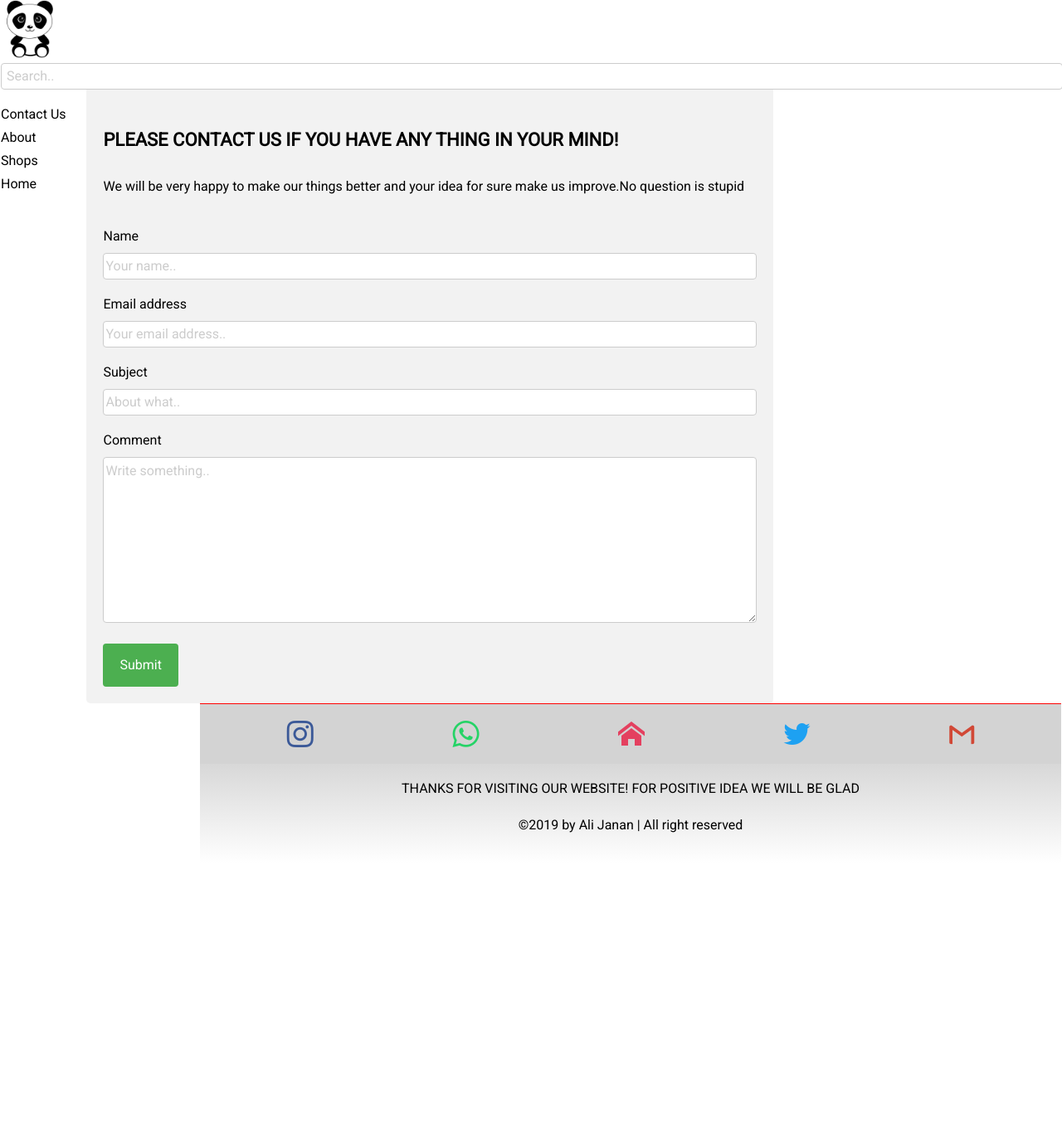
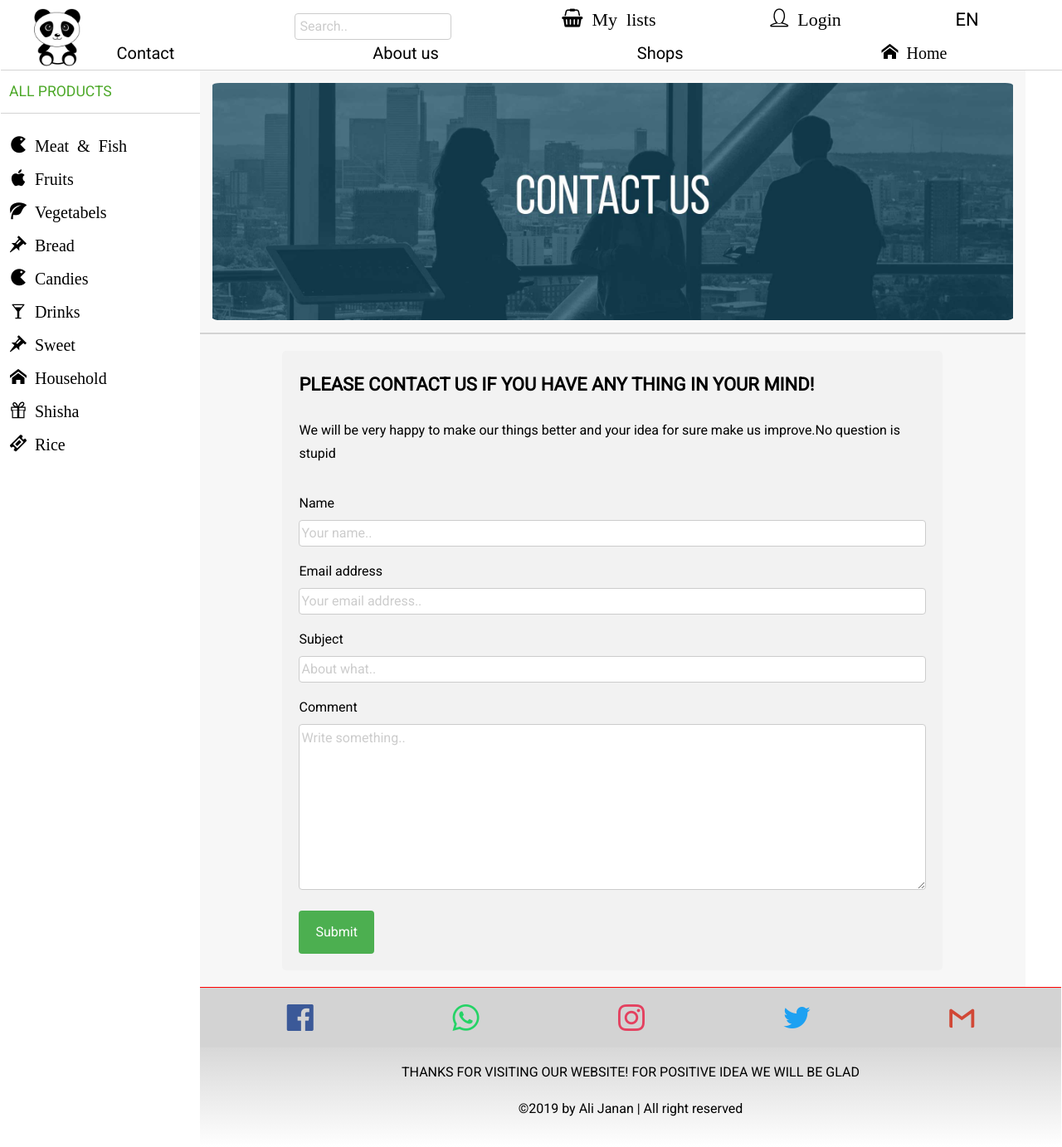
Before and after one commit to Ali-Janan/WebSite, a PHP site: page /contact-us.html in a window 1280 px wide. Shown: the whole page at 83% size. Before the commit the page ends 1004 px from the top, so only its background shows below. Run offline with PHP 8.4, Linux system fonts and the light colour scheme; some web fonts are replaced.

Commit message:
update the contact-us file with new templete of the site

```diff
--- a/asset/css/index.css
+++ b/asset/css/index.css
@@ -568,3 +568,52 @@
       border-radius: 10%;
       margin: 20px auto;
     }
+   /* ----------------  CONTACT US - HTML PAGE----------------- */
+    input[type=text],
+    select,
+    textarea {
+      width: 100%;
+      /* Full width */
+      border: 1px solid #ccc;
+      /* Gray border */
+      border-radius: 4px;
+      /* Rounded borders */
+      margin-top: 6px;
+      /* Add a top margin */
+      margin-bottom: 16px;
+      /* Bottom margin */
+      resize: vertical
+        /* Allow the user to vertically resize the textarea (not horizontally) */
+    }
+
+    /* Style the submit button with a specific background color etc */
+    input[type=submit] {
+      background-color: #4CAF50;
+      color: white;
+      padding: 12px 20px;
+      border: none;
+      border-radius: 4px;
+      cursor: pointer;
+    }
+
+    /* When moving the mouse over the submit button, add a darker green color */
+    input[type=submit]:hover {
+      background-color: #45a049;
+    }
+
+    /* Add a background color and some padding around the form */
+    .container {
+      border-radius: 5px;
+      background-color: #f2f2f2;
+      /* background-color: yellowgreen; */
+      padding: 20px;
+      width: 80%;
+      padding-top: 0px;
+      margin: 0 auto;
+      margin-top: 20px;
+      margin-bottom: 20px;
+    }
+
+    .box {
+      margin: 0 auto;
+    }
--- a/contact-us.html
+++ b/contact-us.html
@@ -13,105 +13,97 @@
   <!-- Icomoon Link -->
   <link rel="stylesheet" href="./asset/icomoon/style.css">
   <!-- faveicon -->
-  <link rel="shortcut icon" type="image/png" href="/favicon.png" />
   <link rel="shortcut icon" type="image/png" href="./asset/image/panda.png" />
-  <link rel="stylesheet" href="./asset/css/index.css">
-
-  <style>
-    /* Style inputs with type="text", select elements and textareas */
-    input[type=text],
-    select,
-    textarea {
-      width: 100%;
-      /* Full width */
-      *padding: 12px;
-      /* Some padding */
-      border: 1px solid #ccc;
-      /* Gray border */
-      border-radius: 4px;
-      /* Rounded borders */
-      box-sizing: border-box;
-      /* Make sure that padding and width stays in place */
-      margin-top: 6px;
-      /* Add a top margin */
-      margin-bottom: 16px;
-      /* Bottom margin */
-      resize: vertical
-        /* Allow the user to vertically resize the textarea (not horizontally) */
-
-    }
-
-    /* Style the submit button with a specific background color etc */
-    input[type=submit] {
-      background-color: #4CAF50;
-      color: white;
-      padding: 12px 20px;
-      border: none;
-      border-radius: 4px;
-      cursor: pointer;
-    }
-
-    /* When moving the mouse over the submit button, add a darker green color */
-    input[type=submit]:hover {
-      background-color: #45a049;
-    }
-
-    /* Add a background color and some padding around the form */
-    .container {
-      border-radius: 5px;
-      background-color: #f2f2f2;
-      padding: 20px;
-      width: 80%;
-      padding-top: 100px;
-      margin: 0 auto;
-    }
-
-    .box {
-      margin: 0 auto;
-    }
-  </style>
 </head>
 <!--------------------------------Body----------------------------------------------->
 
 <body>
+
   <div class="grid-container">
+
     <!-----------HEADER-------------------->
-    <div class="header">
-      <div class="logo">
-        <img src="./asset/image/panda.png" alt="logo" width="65">
+    <header class="header">
+
+      <!-- TOP ROW -->
+      <section class="top-row">
+        <!-- The form -->
+        <figure class="logo">
+          <img src="./asset/image/panda.png" alt="logo">
+        </figure>
+        <!-- <div style="width: 100px"></div> -->
+        <form class="search">
+          <input class="search-frame" id="myInput" onkeyup="searchFunction()" type="text" placeholder=" Search.."
+            name="search">
+        </form>
+
+        <nav class="list-container">
+          <ul>
+            <li class="list" <a href=""><span class="icon-shopping-basket"> My lists</span></a></li>
+            <li class="log" <a href=""><span class="icon-profile"> Login</span></a></li>
+            <li class="lan" <a href=""><span>EN</span></a></li>
+          </ul>
+        </nav>
+      </section>
+
+      <!-- Bottom ROW -->
+      <section class="bottom-row">
+        <span class="icon-menu"></span>
+        <ul class="nav">
+          <li><a href="./contact-us.html">Contact</a></li>
+          <li><a href="./about.html">About us</a></li>
+          <li><a href="./shops.html">Shops</a></li>
+          <li><a href="./index.html"><span class="icon-home"> Home</span></a></li>
+        </ul>
+      </section>
+
+    </header>
+
+
+    <!----------MENU---------->
+    <aside class="menu ex3">
+      <h3 id="pro-head">All products</h3>
+      <nav class="category">
+
+        <ul>
+          <li class="space"><a href="#" class=" space icon-pacman"> Meat & Fish</a></li>
+          <li class="space"><a href="#" class="space icon-appleinc"> Fruits</a></li>
+          <li class="space"><a href="#" class="icon-leaf"> Vegetabels</a></li>
+          <li class="space"><a href="#" class="icon-pushpin"> Bread</a></li>
+          <li class="space"><a href="#" class="icon-pacman"> Candies</a></li>
+          <li class="space"><a href="#" class="icon-glass2"> Drinks</a></li>
+          <li class="space"><a href="#" class="icon-pushpin"> Sweet</a></li>
+          <li class="space"><a href="#" class="icon-home"> Household</a></li>
+          <li class="space"><a href="#" class="icon-gift"> Shisha</a></li>
+          <li class="space"><a href="#" class="icon-ticket"> Rice</a></li>
+          <li class="space"><a href="#" class="icon-gift"> Dry Fruits</a></li>
+          <li class="space"><a href="#" class="icon-spoon-knife"> Dishes</a></li>
+          <li class="space"><a href="#" class="icon-pushpin"> Kitchen</a></li>
+          <li class="space"><a href="#" class="icon-gift"> Frozen Food</a></li>
+          <li class="space"><a href="#" class="icon-glass2"> Drinks</a></li>
+          <li class="space"><a href="#" class="icon-pushpin"> Sweet</a></li>
+          <li class="space"><a href="#" class="icon-ticket"> Beverage</a></li>
+          <li class="space"><a href="#" class="icon-gift"> Rice</a></li>
+        </ul>
+      </nav>
+
+    </aside>
+
+
+    <main class="main-content">
+
+      <!----------------MEAT--------------------------------------->
+      <section class="meat">
+        <div class="padding">
+          <!-- just changed the banner -->
+          <figure><img class="meat-banner" src="./asset/image/contact-us-banner.jpg" alt=""></figure>
         </div>
 
-      <div class="icon-bas">
-        <a href="basket.html">
-          <span class="icon-basket"></span>
-        </a>
-      </div>
-      <!-- The form -->
-      <div class="search">
-        <input class="box" id="myInput" onkeyup="searchFunction()" type="text" placeholder=" Search.." name="search">
-      </div>
+      </section>
 
-      <!--icon for mobile in responsive-->
-      <div class="icon">
-        <div class="menu-icon menu-icon-4">
-          <div class="bar bar-1"></div>
-          <div class="bar bar-2"></div>
-          <div class="bar bar-3"></div>
-        </div>
-      </div>
+      <!--------------PRODUCTS------------------------------------->
+      <section class="products">
 
-      <nav class="top-nav">
-        <div class="wrap"><a href="./contact-us.html">Contact Us</a></div>
-        <div class="wrap"><a href="./about.html">About</a></div>
-        <div class="wrap"><a href="./shops.html">Shops</a></div>
-        <div class="wrap"><a href="index.html">Home </a></div>
-      </nav>
-
-    </div>
-    <!---------------HEADER END--------------->
         <section class="box">
-      <hr>
-      <hr>
 
           <div class="container">
             <form action="action_page.php">
@@ -140,29 +132,40 @@
 
         </section>
 
+
+      </section>
+
+    </main>
+
     <!--------------------------Footer------------------------------------->
-    <div class="footer">
+    <footer class="footer">
 
-      <div class="media-icon">
-        <div class="icon-wrap"><a href="https://www.facebook.com/"><i class="icon-facebook icon"></i></a></div>
-        <div class="icon-wrap"><a href="https://www.whatsapp.com/"><i class="icon-whatsApp icon"></i></a></div>
-        <div class="icon-wrap"><a href="https://www.instagram.com/"><i class="icon-instagram icon"></i></a></div>
-        <div class="icon-wrap"><a href="https://twitter.com/login?lang=en"><i class="icon-twitter icon"></i></a></div>
-        <div class="icon-wrap"><a href="https://accounts.google.com"><i class="icon-Email icon"></i></a></div>
-      </div>
+      <section class="media-icon">
+        <figure class="icon-wrap"><a href="https://www.facebook.com/"><i class="icon-facebook1 icon"></i></a></figure>
+        <figure class="icon-wrap"><a href="https://www.whatsapp.com/"><i class="icon-whatsApp icon"></i></a></figure>
+        <figure class="icon-wrap"><a href="https://www.instagram.com/"><i class="icon-instagram icon"></i></a></figure>
+        <figure class="icon-wrap"><a href="https://twitter.com/login?lang=en"><i class="icon-twitter icon"></i></a>
+        </figure>
+        <figure class="icon-wrap"><a href="https://accounts.google.com"><i class="icon-Email icon"></i></a></figure>
+      </section>
 
-      <div class="ft-text">
+      <section class="ft-text">
         <h4>Thanks for visiting our website! For positive idea we will be glad</h4>
         <p>&copy;2019 by Ali Janan | All right reserved</p>
-      </div>
-    </div>
+      </section>
+    </footer>
 
 
   </div>
   <!--GRID CONTAINER END-->
+
+
   <!-------------------------------JAVASCRIPT START--------------------------------------->
+  <script src="./asset/js/jquery-3.4.1.slim.min.js"></script>
   <script src="./asset/js/index.js"></script>
+
   <!-------------------------------JAVASRICPT END----------------------------------------->
+
 </body>
 
 </html>
```
Also changed, not shown: asset/image/contact-us-banner.jpg (added). Lines whose indentation alone changed are shown as unchanged.
